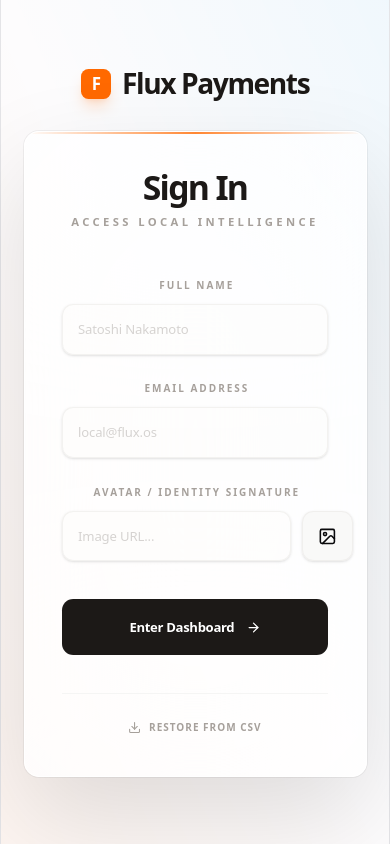
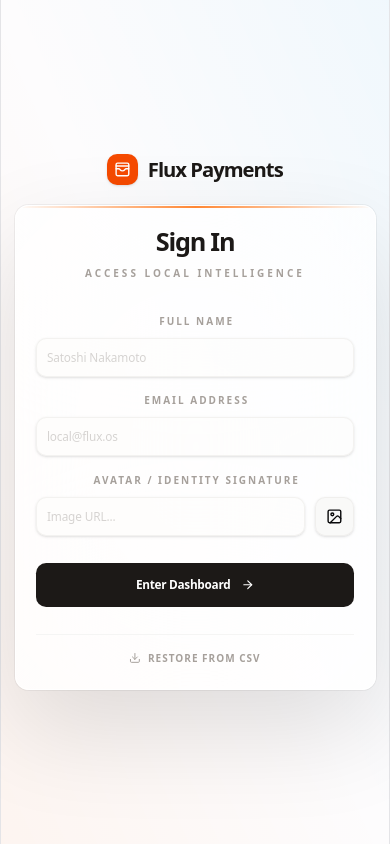
Before and after one commit to 0xRoS-200/Flux_OS, a React (Vite) app: page / in a window 390 px wide. Built offline with nearby package versions, Linux system fonts and the light colour scheme.

Commit message:
Fix:Responsiveness

```diff
--- a/dev-dist/sw.js
+++ b/dev-dist/sw.js
@@ -82,7 +82,7 @@ define(['./workbox-5a5d9309'], (function (workbox) { 'use strict';
     "revision": "3ca0b8505b4bec776b69afdba2768812"
   }, {
     "url": "index.html",
-    "revision": "0.7cgcoit57j8"
+    "revision": "0.ffdvnpt19h4"
   }], {});
   workbox.cleanupOutdatedCaches();
   workbox.registerRoute(new workbox.NavigationRoute(workbox.createHandlerBoundToURL("index.html"), {
--- a/src/components/Dashboard.jsx
+++ b/src/components/Dashboard.jsx
@@ -24,12 +24,12 @@ export default function Dashboard() {
 
         <Sidebar />
 
-        <div className="flex-1 overflow-y-auto p-4 md:p-8">
+        <div className="flex-1 overflow-y-auto p-3 sm:p-4 md:p-8">
 
-          <div className="flex flex-col sm:flex-row justify-between items-start sm:items-center mb-8 gap-4">
+          <div className="flex flex-col sm:flex-row justify-between items-start sm:items-center mb-6 sm:mb-8 gap-4">
             <div>
-              <h1 className="text-2xl font-bold text-stone-900 dark:text-stone-100 italic tracking-tight">Dashboard Overview</h1>
-              <p className="text-sm text-stone-500 dark:text-stone-400 mt-1 font-medium italic">Welcome back, your financial summary is ready.</p>
+              <h1 className="text-xl sm:text-2xl font-bold text-stone-900 dark:text-stone-100 italic tracking-tight">Dashboard Overview</h1>
+              <p className="text-[11px] sm:text-sm text-stone-500 dark:text-stone-400 mt-1 font-medium italic text-balance">Welcome back, your financial summary is ready.</p>
             </div>
 
             <div className="flex items-center gap-3 w-full sm:w-auto">
--- a/src/components/LandingPage.jsx
+++ b/src/components/LandingPage.jsx
@@ -1,6 +1,6 @@
 import React, { useState } from "react";
 import { useStore } from "../store/useStore";
-import { ArrowRight, Download, Image as ImageIcon } from "lucide-react";
+import { ArrowRight, Download, Image as ImageIcon, WalletCards } from "lucide-react";
 
 export default function LandingPage() {
   const setProfile = useStore(state => state.setProfile);
@@ -40,50 +40,50 @@ export default function LandingPage() {
   };
 
   return (
-    <div className="relative min-h-screen w-full flex flex-col items-center justify-center p-6 bg-[#fdfcfd] dark:bg-[#0e0c08] selection:bg-sky-500/20">
+    <div className="relative min-h-screen w-full flex flex-col items-center justify-center p-4 sm:p-6 bg-[#fdfcfd] dark:bg-[#0e0c08] selection:bg-sky-500/20">
 
       {/* Subtle Static Background Gradient */}
       <div className="absolute inset-0 bg-gradient-to-tr from-orange-500/5 via-transparent to-sky-500/5 pointer-events-none" />
 
-      <div className="relative z-10 w-full max-w-lg flex flex-col gap-8 items-center">
+      <div className="relative z-10 w-full max-w-lg flex flex-col gap-6 sm:gap-8 items-center">
         {/* Brand Title */}
         <div className="text-center">
-          <h1 className="text-3xl font-bold tracking-tighter text-stone-900 dark:text-stone-100 flex items-center gap-3">
-            <span className="w-8 h-8 rounded-lg bg-orange-500 flex items-center justify-center shadow-lg shadow-orange-500/20">
-              <span className="text-white text-lg">F</span>
-            </span>
+          <h1 className="text-2xl sm:text-3xl font-bold tracking-tighter text-stone-900 dark:text-stone-100 flex items-center gap-3">
+            <div className="bg-orange-600 rounded-xl p-2 shrink-0 shadow-sm flex items-center justify-center">
+              <WalletCards className="h-5 w-5 sm:h-6 sm:w-6 text-white" />
+            </div>
             Flux Payments
           </h1>
         </div>
 
         {/* Main Sign In Card */}
-        <div className="w-full p-10 md:p-12 rounded-2xl bg-white/70 dark:bg-stone-950/80 border border-white dark:border-stone-800/20 backdrop-blur-[120px] shadow-[0_40px_100px_rgba(0,0,0,0.12)] dark:shadow-[0_40px_100px_rgba(0,0,0,0.6)] overflow-hidden transition-all relative ring-1 ring-black/5">
+        <div className="w-full p-6 sm:p-10 md:p-12 rounded-2xl bg-white/70 dark:bg-stone-950/80 border border-white dark:border-stone-800/20 backdrop-blur-[120px] shadow-[0_40px_100px_rgba(0,0,0,0.12)] dark:shadow-[0_40px_100px_rgba(0,0,0,0.6)] overflow-hidden transition-all relative ring-1 ring-black/5">
 
           {/* Accent Line */}
           <div className="absolute top-0 left-0 right-0 h-[2px] bg-gradient-to-r from-transparent via-orange-500 to-transparent opacity-80" />
 
-          <header className="mb-12 text-center">
-            <h2 className="text-4xl font-bold text-stone-900 dark:text-stone-100 mb-2 tracking-tighter">Sign In</h2>
-            <p className="text-stone-400 dark:text-stone-500 text-xs font-bold uppercase tracking-[0.3em]">Access local intelligence</p>
+          <header className="mb-8 sm:mb-12 text-center text-balance overflow-hidden">
+            <h2 className="text-3xl sm:text-4xl font-bold text-stone-900 dark:text-stone-100 mb-2 tracking-tighter">Sign In</h2>
+            <p className="text-stone-400 dark:text-stone-500 text-[10px] sm:text-xs font-bold uppercase tracking-[0.3em]">Access local intelligence</p>
           </header>
 
-          <form onSubmit={handleStart} className="flex flex-col gap-8">
-            <div className="space-y-6">
+          <form onSubmit={handleStart} className="flex flex-col gap-6 sm:gap-8">
+            <div className="space-y-4 sm:space-y-6">
               <div className="flex flex-col gap-2">
                 <label className="text-[10px] font-bold text-stone-400 dark:text-stone-600 uppercase tracking-[0.2em] ml-1">Full Name</label>
-                <input required type="text" value={name} onChange={e => setName(e.target.value)} className="w-full p-4 bg-stone-50/30 dark:bg-stone-900/40 border border-stone-200/50 dark:border-stone-800/50 rounded-xl focus:outline-none focus:border-orange-500/50 focus:bg-white dark:focus:bg-stone-900 text-stone-800 dark:text-white transition-all text-sm font-medium placeholder-stone-300 dark:placeholder-stone-700 shadow-sm" placeholder="Satoshi Nakamoto" />
+                <input required type="text" value={name} onChange={e => setName(e.target.value)} className="w-full p-3 sm:p-4 bg-stone-50/30 dark:bg-stone-900/40 border border-stone-200/50 dark:border-stone-800/50 rounded-xl focus:outline-none focus:border-orange-500/50 focus:bg-white dark:focus:bg-stone-900 text-stone-800 dark:text-white transition-all text-sm font-medium placeholder-stone-300 dark:placeholder-stone-700 shadow-sm" placeholder="Satoshi Nakamoto" />
               </div>
 
               <div className="flex flex-col gap-2">
                 <label className="text-[10px] font-bold text-stone-400 dark:text-stone-600 uppercase tracking-[0.2em] ml-1">Email Address</label>
-                <input required type="email" value={email} onChange={e => setEmail(e.target.value)} className="w-full p-4 bg-stone-50/30 dark:bg-stone-900/40 border border-stone-200/50 dark:border-stone-800/50 rounded-xl focus:outline-none focus:border-orange-500/50 focus:bg-white dark:focus:bg-stone-900 text-stone-800 dark:text-white transition-all text-sm font-medium placeholder-stone-300 dark:placeholder-stone-700 shadow-sm" placeholder="local@flux.os" />
+                <input required type="email" value={email} onChange={e => setEmail(e.target.value)} className="w-full p-3 sm:p-4 bg-stone-50/30 dark:bg-stone-900/40 border border-stone-200/50 dark:border-stone-800/50 rounded-xl focus:outline-none focus:border-orange-500/50 focus:bg-white dark:focus:bg-stone-900 text-stone-800 dark:text-white transition-all text-sm font-medium placeholder-stone-300 dark:placeholder-stone-700 shadow-sm" placeholder="local@flux.os" />
               </div>
 
               <div className="flex flex-col gap-2">
                 <label className="text-[10px] font-bold text-stone-400 dark:text-stone-600 uppercase tracking-[0.2em] ml-1">Avatar / Identity Signature</label>
                 <div className="flex gap-3">
-                  <input type="text" value={photo} onChange={e => setPhoto(e.target.value)} className="flex-1 p-4 bg-stone-50/30 dark:bg-stone-900/40 border border-stone-200/50 dark:border-stone-800/50 rounded-xl focus:outline-none focus:border-orange-500/50 text-stone-800 dark:text-white truncate transition-all text-sm font-medium placeholder-stone-300 dark:placeholder-stone-700 shadow-sm" placeholder="Image URL..." />
-                  <label className="cursor-pointer p-4 bg-stone-100/60 dark:bg-stone-800/60 rounded-xl border border-stone-200/50 dark:border-stone-800/50 transition-all flex items-center justify-center hover:bg-orange-500 hover:text-white dark:hover:bg-orange-600 shadow-sm">
+                  <input type="text" value={photo} onChange={e => setPhoto(e.target.value)} className="flex-1 p-3 sm:p-4 bg-stone-50/30 dark:bg-stone-900/40 border border-stone-200/50 dark:border-stone-800/50 rounded-xl focus:outline-none focus:border-orange-500/50 text-stone-800 dark:text-white truncate transition-all text-sm font-medium placeholder-stone-300 dark:placeholder-stone-700 shadow-sm" placeholder="Image URL..." />
+                  <label className="cursor-pointer p-3 sm:p-4 bg-stone-100/60 dark:bg-stone-800/60 rounded-xl border border-stone-200/50 dark:border-stone-800/50 transition-all flex items-center justify-center hover:bg-orange-500 hover:text-white dark:hover:bg-orange-600 shadow-sm shrink-0">
                     <ImageIcon className="w-5 h-5" />
                     <input type="file" accept="image/*" className="hidden" onChange={handlePhotoUpload} />
                   </label>
@@ -91,7 +91,7 @@ export default function LandingPage() {
               </div>
             </div>
 
-            <button type="submit" className="w-full mt-2 flex items-center justify-center gap-3 p-5 bg-stone-900 dark:bg-orange-600 text-white font-bold text-sm rounded-xl active:scale-[0.98] transition-all hover:shadow-2xl hover:shadow-orange-500/30 tracking-tight">
+            <button type="submit" className="w-full mt-2 flex items-center justify-center gap-3 p-4 sm:p-5 bg-stone-900 dark:bg-orange-600 text-white font-bold text-sm rounded-xl active:scale-[0.98] transition-all hover:shadow-2xl hover:shadow-orange-500/30 tracking-tight">
               Enter Dashboard <ArrowRight className="w-4 h-4" />
             </button>
 
@@ -100,7 +100,7 @@ export default function LandingPage() {
                 RESUME: {lastProfile.name.split(' ')[0]}
               </button>
             ) : (
-              <div className="flex justify-center border-t border-stone-100 dark:border-stone-800/50 pt-6 mt-2">
+              <div className="flex justify-center border-t border-stone-100 dark:border-stone-800/50 pt-4 sm:pt-6 mt-2">
                  <label className="cursor-pointer flex items-center gap-2 group">
                     <Download className="w-3.5 h-3.5 text-stone-400 group-hover:text-orange-500 transition-colors" />
                     <span className="text-[10px] font-bold text-stone-400 group-hover:text-stone-600 dark:group-hover:text-stone-300 uppercase tracking-widest transition-colors">Restore from CSV</span>
--- a/src/components/SpendingBreakdown.jsx
+++ b/src/components/SpendingBreakdown.jsx
@@ -30,10 +30,18 @@ export default function SpendingBreakdown() {
         </div>
       ) : (
         <>
-          <div className="flex justify-center mb-4 h-32">
+          <div className="flex justify-center mb-4 h-48">
             <ResponsiveContainer width="100%" height="100%">
               <PieChart>
-                <Pie data={categoryData} innerRadius={40} outerRadius={60} paddingAngle={5} dataKey="value">
+                <Pie
+                  data={categoryData}
+                  innerRadius="60%"
+                  outerRadius="100%"
+                  paddingAngle={5}
+                  dataKey="value"
+                  cx="50%"
+                  cy="50%"
+                >
                   {categoryData.map((entry, index) => (
                     <Cell key={`cell-${index}`} fill={entry.color} />
                   ))}
--- a/src/components/SummaryCards.jsx
+++ b/src/components/SummaryCards.jsx
@@ -17,40 +17,40 @@ export default function SummaryCards() {
   const formatINR = (amount) => amount.toLocaleString('en-IN', { style: 'currency', currency: 'INR' });
 
   return (
-    <div className="grid grid-cols-1 md:grid-cols-3 gap-6 mb-6">
-      <div className="bg-white dark:bg-stone-900 rounded-xl p-6 border border-stone-200 dark:border-stone-800 shadow-sm flex flex-col transition-colors">
-        <span className="text-stone-500 dark:text-stone-400 text-sm font-medium mb-4 flex justify-between items-center">
+    <div className="grid grid-cols-1 md:grid-cols-3 gap-4 sm:gap-6 mb-6">
+      <div className="bg-white dark:bg-stone-900 rounded-xl p-4 sm:p-6 border border-stone-200 dark:border-stone-800 shadow-sm flex flex-col transition-colors">
+        <span className="text-stone-500 dark:text-stone-400 text-xs sm:text-sm font-medium mb-2 sm:mb-4 flex justify-between items-center">
           Total Balance
           <IndianRupee className="h-4 w-4 text-stone-400" />
         </span>
-        <div className="flex items-end gap-3">
-          <h2 className="text-3xl font-bold text-stone-900 dark:text-stone-100">
+        <div className="flex items-end gap-3 shrink-0 overflow-hidden">
+          <h2 className="text-lg xs:text-xl sm:text-3xl font-bold text-stone-900 dark:text-stone-100 truncate">
             {formatINR(totalBalance)}
           </h2>
           {totalBalance > 0 && (
-            <span className="flex items-center text-orange-600 bg-orange-50 dark:bg-orange-900/30 dark:text-orange-400 px-2 py-0.5 rounded text-xs font-bold mb-1 tracking-tight">
+            <span className="hidden sm:flex items-center text-orange-600 bg-orange-50 dark:bg-orange-900/30 dark:text-orange-400 px-2 py-0.5 rounded text-[10px] font-bold mb-1 tracking-tight shrink-0 whitespace-nowrap">
               <TrendingUp className="h-3 w-3 mr-1" /> Active
             </span>
           )}
         </div>
       </div>
 
-      <div className="bg-white dark:bg-stone-900 rounded-xl p-6 border border-stone-200 dark:border-stone-800 shadow-sm flex flex-col transition-colors">
-        <span className="text-stone-500 dark:text-stone-400 text-sm font-medium mb-4 flex justify-between items-center">
+      <div className="bg-white dark:bg-stone-900 rounded-xl p-4 sm:p-6 border border-stone-200 dark:border-stone-800 shadow-sm flex flex-col transition-colors">
+        <span className="text-stone-500 dark:text-stone-400 text-xs sm:text-sm font-medium mb-2 sm:mb-4 flex justify-between items-center">
           Total Income
           <ArrowUpRight className="h-4 w-4 text-orange-500" />
         </span>
-        <h2 className="text-3xl font-bold text-stone-900 dark:text-stone-100">
+        <h2 className="text-lg xs:text-xl sm:text-3xl font-bold text-stone-900 dark:text-stone-100 truncate">
           {formatINR(totalIncome)}
         </h2>
       </div>
 
-      <div className="bg-white dark:bg-stone-900 rounded-xl p-6 border border-stone-200 dark:border-stone-800 shadow-sm flex flex-col transition-colors">
-        <span className="text-stone-500 dark:text-stone-400 text-sm font-medium mb-4 flex justify-between items-center">
+      <div className="bg-white dark:bg-stone-900 rounded-xl p-4 sm:p-6 border border-stone-200 dark:border-stone-800 shadow-sm flex flex-col transition-colors">
+        <span className="text-stone-500 dark:text-stone-400 text-xs sm:text-sm font-medium mb-2 sm:mb-4 flex justify-between items-center">
           Total Expenses
           <ArrowDownRight className="h-4 w-4 text-amber-600" />
         </span>
-        <h2 className="text-3xl font-bold text-stone-900 dark:text-stone-100">
+        <h2 className="text-lg xs:text-xl sm:text-3xl font-bold text-stone-900 dark:text-stone-100 truncate">
           {formatINR(totalExpense)}
         </h2>
       </div>
--- a/src/components/TransactionsTable.jsx
+++ b/src/components/TransactionsTable.jsx
@@ -28,37 +28,37 @@ export default function TransactionsTable() {
   };
 
   return (
-    <div className="bg-white/40 dark:bg-stone-900/60 backdrop-blur-2xl rounded-[2.5rem] border border-white/60 dark:border-stone-800/10 shadow-[0_20px_50px_rgba(0,0,0,0.05)] dark:shadow-[0_20px_50px_rgba(0,0,0,0.3)] overflow-hidden mb-8 transition-all">
-      <div className="p-8 border-b border-stone-100 dark:border-stone-800/50 flex flex-col sm:flex-row justify-between items-start sm:items-center gap-6">
+    <div className="bg-white/40 dark:bg-stone-900/60 backdrop-blur-2xl rounded-2xl sm:rounded-[2.5rem] border border-white/60 dark:border-stone-800/10 shadow-[0_20px_50px_rgba(0,0,0,0.05)] dark:shadow-[0_20px_50px_rgba(0,0,0,0.3)] overflow-hidden mb-8 transition-all">
+      <div className="p-4 sm:p-8 border-b border-stone-100 dark:border-stone-800/50 flex flex-col sm:flex-row justify-between items-start sm:items-center gap-4 sm:gap-6">
         <div className="flex flex-col gap-1">
-          <h3 className="font-bold text-stone-900 dark:text-stone-100 tracking-tight">Recent Intelligence</h3>
-          <p className="text-[10px] font-bold text-stone-400 dark:text-stone-500 uppercase tracking-widest">Transaction Ledger Layer</p>
+          <h3 className="text-sm font-bold text-stone-900 dark:text-stone-100 tracking-tight">Recent Intelligence</h3>
+          <p className="text-[10px] font-bold text-stone-400 dark:text-stone-500 uppercase tracking-widest leading-none">Transaction Ledger Layer</p>
         </div>
 
-        <div className="flex flex-wrap items-center gap-4 w-full sm:w-auto">
+        <div className="flex flex-wrap items-center gap-3 w-full sm:w-auto">
           <div className="relative flex-1 sm:w-56 group">
-            <Search className="absolute left-4 top-1/2 -translate-y-1/2 h-4 w-4 text-stone-400 group-focus-within:text-orange-500 transition-colors" />
+            <Search className="absolute left-3 sm:left-4 top-1/2 -translate-y-1/2 h-3.5 w-3.5 text-stone-400 group-focus-within:text-orange-500 transition-colors" />
             <input
               type="text"
               placeholder="Search Ledger..."
               value={searchTerm}
               onChange={(e) => setSearchTerm(e.target.value)}
-              className="w-full pl-11 pr-4 py-3 bg-stone-50/40 dark:bg-stone-800/40 dark:text-stone-100 border border-stone-200/60 dark:border-stone-700/50 rounded-xl text-sm focus:outline-none focus:border-orange-400 transition-all shadow-sm placeholder-stone-400 dark:placeholder-stone-600"
+              className="w-full pl-9 sm:pl-11 pr-4 py-2 sm:py-3 bg-stone-50/40 dark:bg-stone-800/40 dark:text-stone-100 border border-stone-200/60 dark:border-stone-700/50 rounded-xl text-xs sm:text-sm focus:outline-none focus:border-orange-400 transition-all shadow-sm placeholder-stone-400 dark:placeholder-stone-600"
             />
           </div>
 
           <select
             value={filterType}
             onChange={(e) => setFilterType(e.target.value)}
-            className="p-3 bg-stone-50/40 dark:bg-stone-800/40 dark:text-stone-100 border border-stone-200/60 dark:border-stone-700/50 rounded-xl text-sm outline-none cursor-pointer focus:border-orange-400 transition-all font-medium"
+            className="p-2 sm:p-3 bg-stone-50/40 dark:bg-stone-800/40 dark:text-stone-100 border border-stone-200/60 dark:border-stone-700/50 rounded-xl text-xs sm:text-sm outline-none cursor-pointer focus:border-orange-400 transition-all font-medium"
           >
             <option value="all">Everywhere</option>
             <option value="income">Credits</option>
             <option value="expense">Debits</option>
           </select>
 
-          <div className="flex gap-2">
-            <label title="Restore from CSV" className="p-3 bg-white/60 dark:bg-stone-800/60 border border-white dark:border-stone-700/50 rounded-xl text-stone-400 dark:text-stone-500 hover:text-orange-500 hover:border-orange-400 transition-all cursor-pointer shadow-sm">
+          <div className="flex gap-2 ml-auto sm:ml-0">
+            <label title="Restore from CSV" className="p-2 sm:p-3 bg-white/60 dark:bg-stone-800/60 border border-white dark:border-stone-700/50 rounded-xl text-stone-400 dark:text-stone-500 hover:text-orange-500 hover:border-orange-400 transition-all cursor-pointer shadow-sm">
               <Upload className="h-4 w-4" />
               <input type="file" accept=".csv" className="hidden" onChange={(e) => {
                 const file = e.target.files[0];
@@ -71,7 +71,7 @@ export default function TransactionsTable() {
                 reader.readAsText(file);
               }} />
             </label>
-            <button onClick={exportToCSV} title="Export CSV" className="p-3 bg-white/60 dark:bg-stone-800/60 border border-white dark:border-stone-700/50 rounded-xl text-stone-400 dark:text-stone-500 hover:text-orange-500 hover:border-orange-400 transition-all shadow-sm">
+            <button onClick={exportToCSV} title="Export CSV" className="p-2 sm:p-3 bg-white/60 dark:bg-stone-800/60 border border-white dark:border-stone-700/50 rounded-xl text-stone-400 dark:text-stone-500 hover:text-orange-500 hover:border-orange-400 transition-all shadow-sm">
               <Download className="h-4 w-4" />
             </button>
           </div>
@@ -79,14 +79,14 @@ export default function TransactionsTable() {
       </div>
 
       <div className="overflow-x-auto">
-        <table className="w-full text-left text-sm">
-          <thead className="bg-stone-50/30 dark:bg-stone-800/30 text-[10px] uppercase text-stone-400 dark:text-stone-500 font-bold tracking-[0.2em] border-b border-stone-100 dark:border-stone-800/50">
+        <table className="w-full text-left text-xs sm:text-sm">
+          <thead className="bg-stone-50/30 dark:bg-stone-800/30 text-[9px] sm:text-[10px] uppercase text-stone-400 dark:text-stone-500 font-bold tracking-[0.2em] border-b border-stone-100 dark:border-stone-800/50">
             <tr>
-              <th className="px-8 py-5">Origin / Class</th>
-              <th className="px-8 py-5">Timeline</th>
-              <th className="px-8 py-5">Verification</th>
-              <th className="px-8 py-5 text-right">Magnitude</th>
-              {role === 'admin' && <th className="px-8 py-5 text-right">Actions</th>}
+              <th className="px-4 sm:px-8 py-3 sm:py-5">Origin / Class</th>
+              <th className="px-4 sm:px-8 py-3 sm:py-5">Timeline</th>
+              <th className="hidden xs:table-cell px-4 sm:px-8 py-3 sm:py-5">Verification</th>
+              <th className="px-4 sm:px-8 py-3 sm:py-5 text-right">Magnitude</th>
+              {role === 'admin' && <th className="px-4 sm:px-8 py-3 sm:py-5 text-right">Actions</th>}
             </tr>
           </thead>
           <tbody className="divide-y divide-stone-50 dark:divide-stone-800/30">
--- a/src/index.css
+++ b/src/index.css
@@ -31,6 +31,15 @@
   @media (max-width: 1024px) {
     font-size: 15px;
   }
+  @media (max-width: 640px) {
+    font-size: 14px;
+  }
+  @media (max-width: 480px) {
+    font-size: 13.5px;
+  }
+  @media (max-width: 320px) {
+    font-size: 13px;
+  }
 }
 
 .dark {
```
